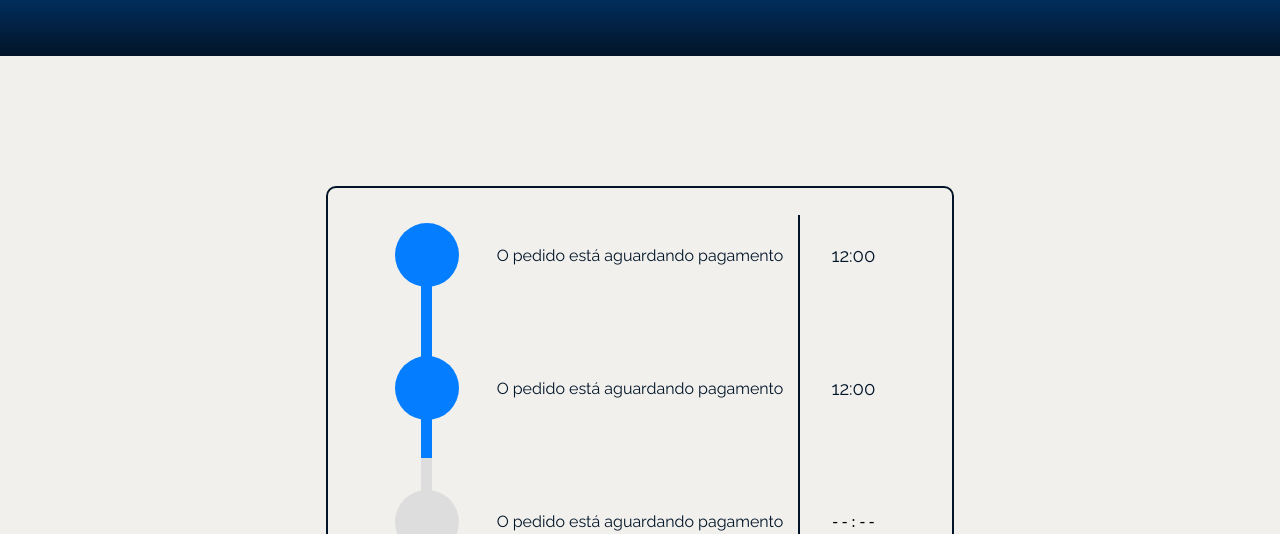
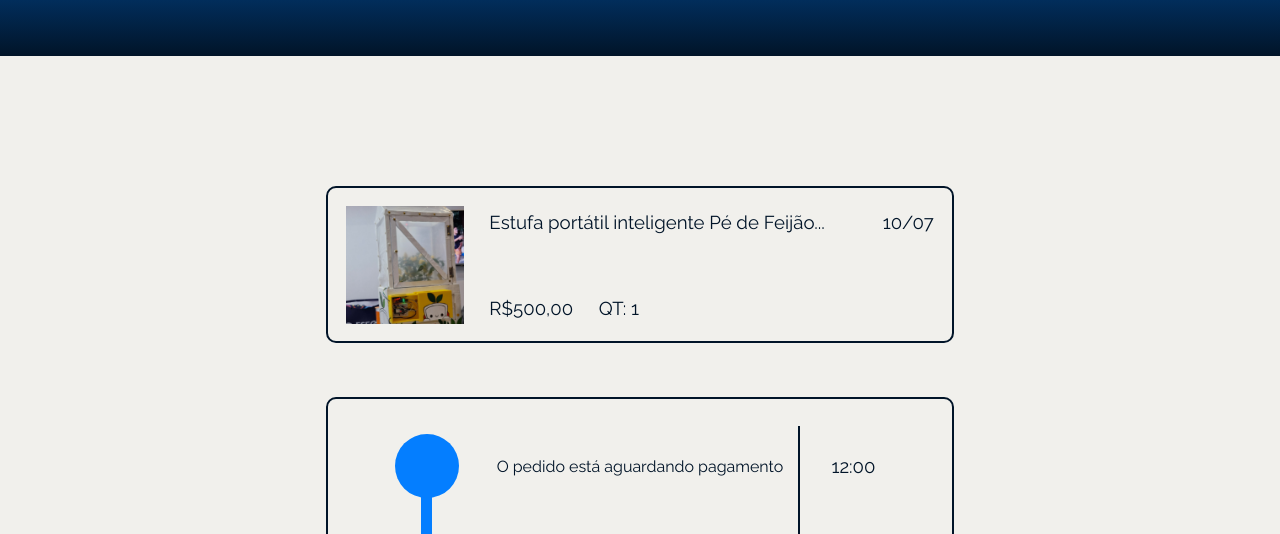
Before and after one commit to ChavePhilips/Prototipei, a plain HTML site: page acompanharRotas.html in a window 1280 px wide. Shown: the part 266-800 px from the top of the page. Drawn offline with nearby package versions, Linux system fonts and the light colour scheme.

Commit message:
caixa de produto nas rotas

```diff
--- a/acompanharRotas.html
+++ b/acompanharRotas.html
@@ -77,8 +77,30 @@
 
         <main class="margemPadrao">
 
+            <section>
+                <div class="padroesSecaoFlexDirectionRow divBordaEscura" style="align-items: center; padding: 2%;">
+                    <img src="./src/Imagens/imagemEstufa.png" class="imagensPadrao"/>
+
+                    <div class="padroesSecaoFlexDirectionColumn" style="width: 100%;">
+
+                        <div class="secaoRotasFlexDirectionRow">
+                            <p class="textoPadrao">Estufa portátil inteligente Pé de Feijão...</p>
+                            <p class="textoPadrao">10/07</p> <!-- LIGAR COM O BANCO DE DADOS -->
+                        </div>
+
+                        <div class="secaoRotasFlexDirectionRow">
+                            <div class="secaoRotasFlexDirectionRow" style="align-items: center;">
+                                <p class="textoPadrao">R$500,00</p>
+
+                                <p class="textoPadrao">QT: 1</p> <!-- LIGAR COM O BANCO DE DADOS - ESTOQUE -->
+                            </div>
+                        </div>
+                    </div>
+                </div>
+            </section>
+
             <section class="divBordaEscura" style="padding: 3% 5%;">
-                <div class="progress-4">
+                <div class="progress-3">
                     <div class="rotas">
 
                         <div class="barras">
```
